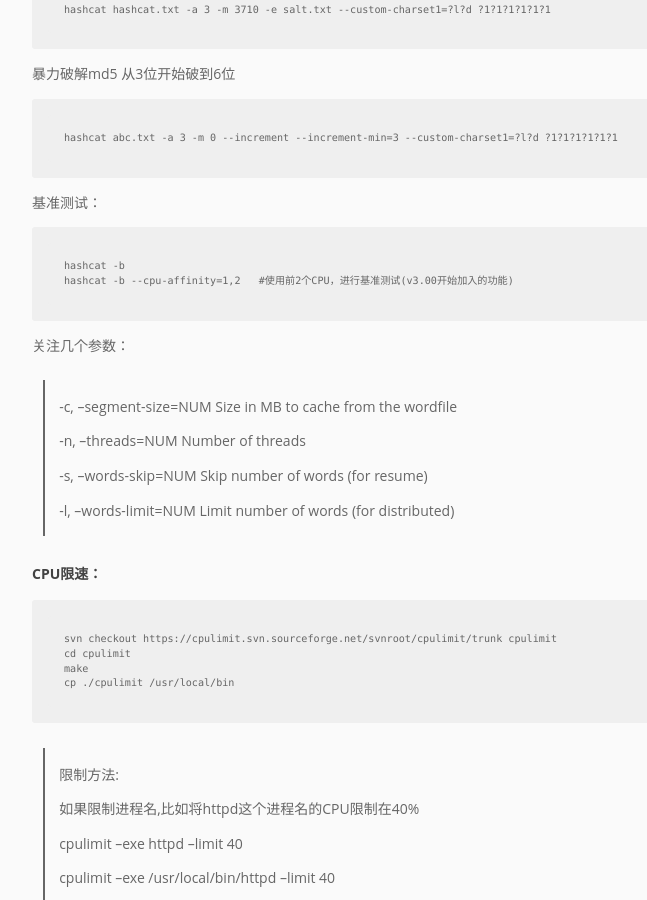
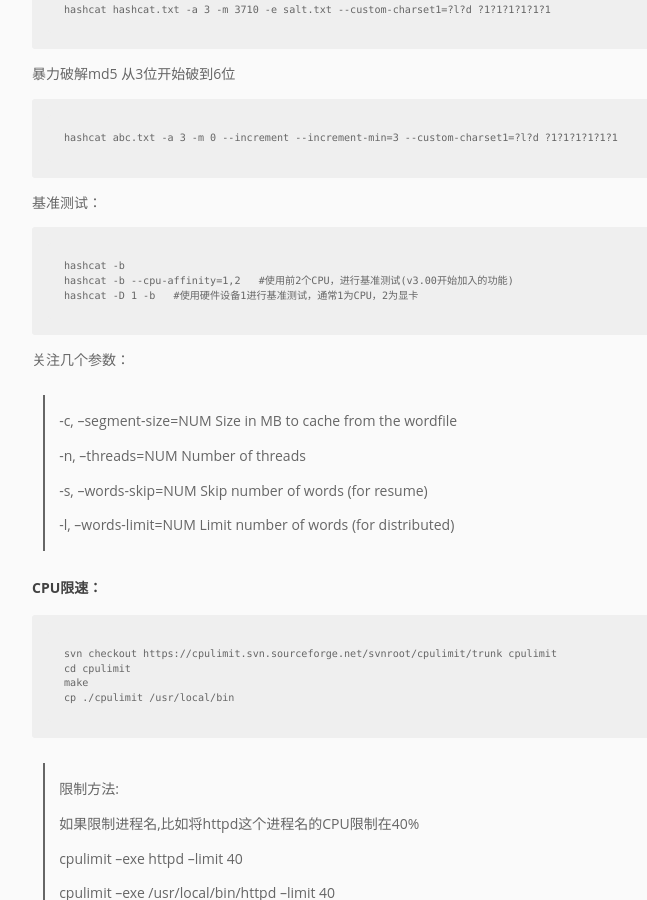
Before and after one commit to pingmalu/pingmalu.github.io, a Jekyll site: the page built from _posts/2015-11-26-密码破解.md, in a window 1280 px wide and 900 px high, scrolled down 941 px. Shown: the whole window, without its empty margins (168-815 px from the left). Built offline with Jekyll 4.4.1, drawn with Linux system fonts in a browser that asks for light colours; nearby versions of some CDN libraries.

Commit message:
'update'

```diff
--- a/_posts/2015-11-26-密码破解.md
+++ b/_posts/2015-11-26-密码破解.md
@@ -40,6 +40,7 @@
 
 	hashcat -b
 	hashcat -b --cpu-affinity=1,2   #使用前2个CPU，进行基准测试(v3.00开始加入的功能)
+    hashcat -D 1 -b   #使用硬件设备1进行基准测试，通常1为CPU，2为显卡
 
 关注几个参数：
 
```
